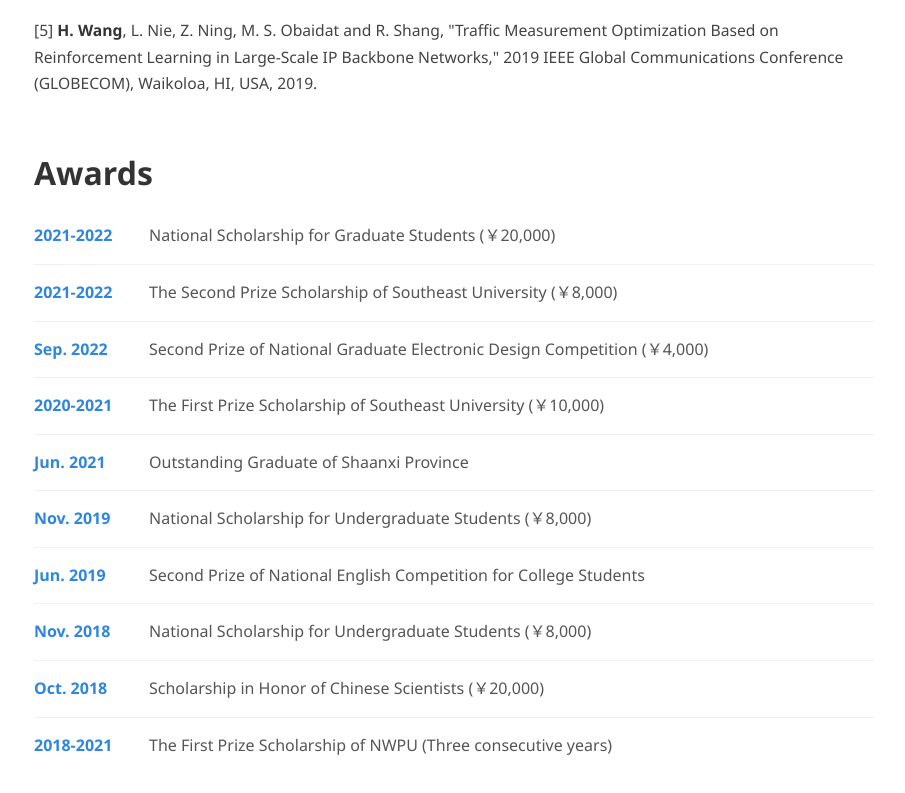
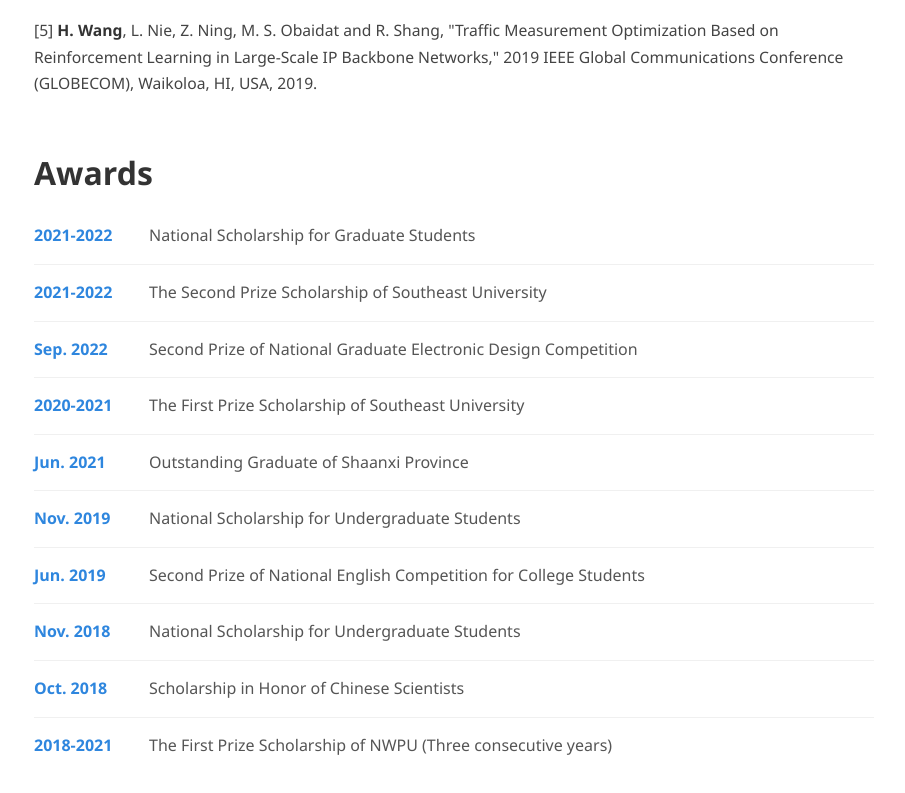
Before and after one commit to Huizhi-Wang/Huizhi-Wang.github.io, a plain HTML site: page index.html in a window 1280 px wide. Shown: the part 2625-3418 px from the top of the page, without its empty margins (366-1271 px from the left). Drawn offline with Linux system fonts and the light colour scheme.

Commit message:
Remove monetary values from award descriptions

```diff
--- a/index.html
+++ b/index.html
@@ -509,19 +509,19 @@
                 <h2>Awards</h2>
                 <div class="award-item">
                     <span class="award-year">2021-2022</span>
-                    <span class="award-description">National Scholarship for Graduate Students (￥20,000)</span>
+                    <span class="award-description">National Scholarship for Graduate Students</span>
                 </div>
                 <div class="award-item">
                     <span class="award-year">2021-2022</span>
-                    <span class="award-description">The Second Prize Scholarship of Southeast University (￥8,000)</span>
+                    <span class="award-description">The Second Prize Scholarship of Southeast University </span>
                 </div>
                 <div class="award-item">
                     <span class="award-year">Sep. 2022</span>
-                    <span class="award-description">Second Prize of National Graduate Electronic Design Competition (￥4,000)</span>
+                    <span class="award-description">Second Prize of National Graduate Electronic Design Competition </span>
                 </div>
                 <div class="award-item">
                     <span class="award-year">2020-2021</span>
-                    <span class="award-description">The First Prize Scholarship of Southeast University (￥10,000)</span>
+                    <span class="award-description">The First Prize Scholarship of Southeast University </span>
                 </div>
                 <div class="award-item">
                     <span class="award-year">Jun. 2021</span>
@@ -529,7 +529,7 @@
                 </div>
                 <div class="award-item">
                     <span class="award-year">Nov. 2019</span>
-                    <span class="award-description">National Scholarship for Undergraduate Students (￥8,000)</span>
+                    <span class="award-description">National Scholarship for Undergraduate Students </span>
                 </div>
                 <div class="award-item">
                     <span class="award-year">Jun. 2019</span>
@@ -537,11 +537,11 @@
                 </div>
                 <div class="award-item">
                     <span class="award-year">Nov. 2018</span>
-                    <span class="award-description">National Scholarship for Undergraduate Students (￥8,000)</span>
+                    <span class="award-description">National Scholarship for Undergraduate Students </span>
                 </div>
                 <div class="award-item">
                     <span class="award-year">Oct. 2018</span>
-                    <span class="award-description">Scholarship in Honor of Chinese Scientists (￥20,000)</span>
+                    <span class="award-description">Scholarship in Honor of Chinese Scientists </span>
                 </div>
                 <div class="award-item">
                     <span class="award-year">2018-2021</span>
```
